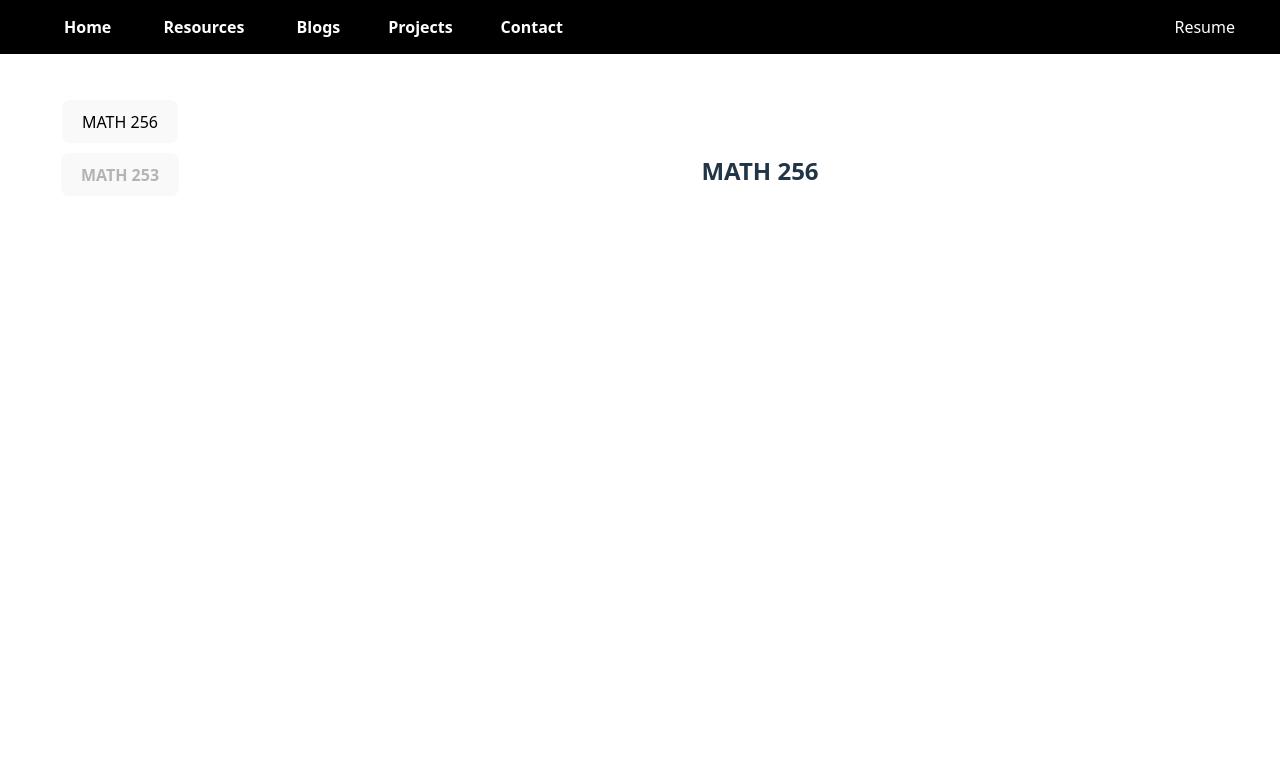
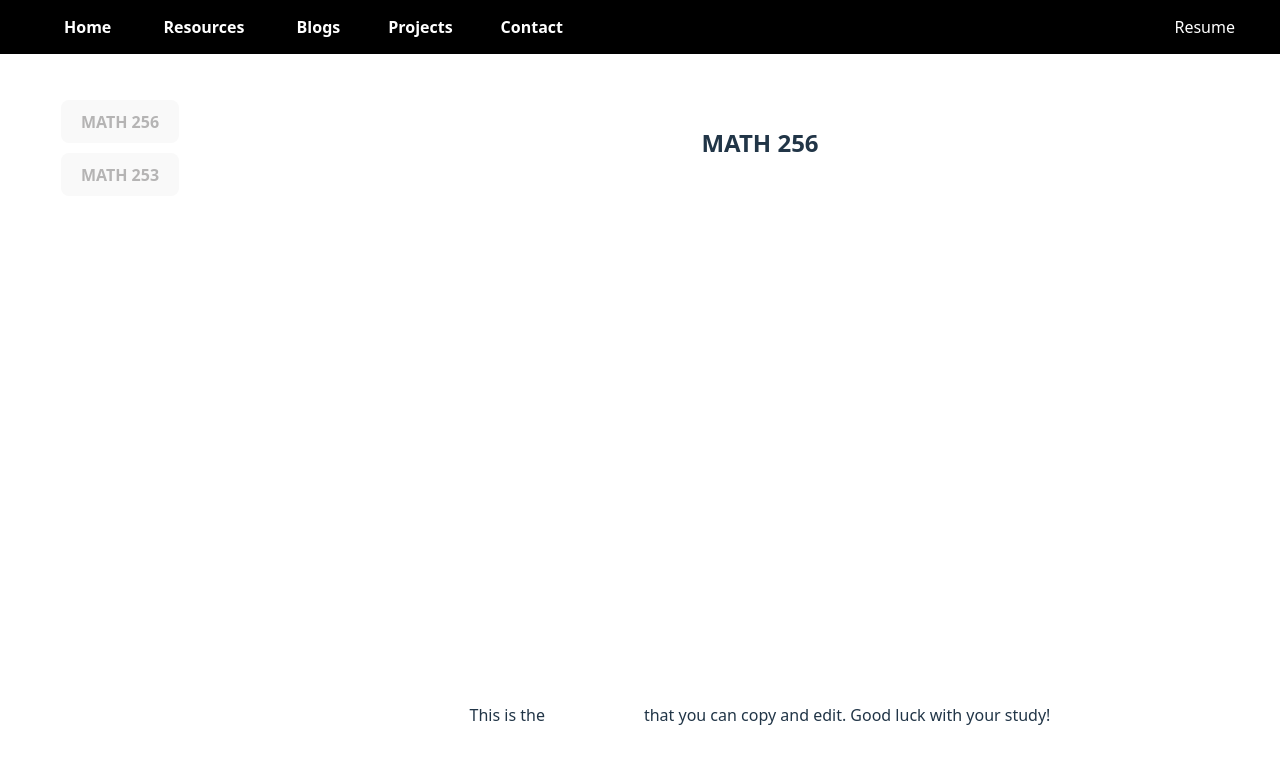
Before and after one commit to ttrieu2025/personal-website, a React (Vite) app: page /Resources in a window 1280 px wide. Shown: the top 764 px of the page. Built offline with nearby package versions, Linux system fonts and the light colour scheme.

Commit message:
refactor: remove GradientText import and update Blogs component for improved functionality

```diff
--- a/src/App.jsx
+++ b/src/App.jsx
@@ -1,6 +1,5 @@
 import './App.css'
 import { Routes, Route, Link } from 'react-router-dom'
-import GradientText from './components/GradientText'
 
 import Home from './Pages/Home'
 import Resources from './Pages/Resources'
--- a/src/Pages/Resources.jsx
+++ b/src/Pages/Resources.jsx
@@ -1,32 +1,21 @@
 import { useState } from "react";
 
 const Blogitems = [
-  {
-    id: 1,
-    title: "MATH 256",
-    pdf: "./Math256.pdf",
-  },
-  {
-    id: 2,
-    title: "MATH 253",
-    pdf: "./Math253.pdf",
-  },
+  { id: 1, title: "MATH 256", pdf: "./Math256.pdf", href: "https://www.overleaf.com/read/zkqrdfbvtrjr#6f311d"},
+  { id: 2, title: "MATH 253", pdf: "./Math253.pdf", href: "https://www.overleaf.com/read/nqpjjnwgywwd#17331a" },
 ];
 
-
 function Blogs() {
-  const [current, next] = useState(Blogitems[0]);
+  const [current, setCurrent] = useState(Blogitems[0]);
 
   return (
     <div className="blogs-layout">
-      <div className="blog-list" >
+      <div className="blog-list">
         {Blogitems.map((item) => (
-          <div>
+          <div key={item.id}>
             <button
-              key={item.id}
-              className={`Blogitems${current.id === item.id ? "active" : ""
-                }`}
-              onClick={() => next(item)}
+              className={`Blogitems${current.id === item.id ? " active" : ""}`}
+              onClick={() => setCurrent(item)}
             >
               {item.title}
             </button>
@@ -35,15 +24,25 @@ function Blogs() {
         ))}
       </div>
 
-
       <div className="blog-viewer">
         <h2>{current.title}</h2>
-
-      <iframe src={current.pdf}
+        <iframe
+          src={current.pdf}
           width="800px"
           height="500px"
           style={{ border: "none" }}
-      />
+        />
+<p>
+        This is the{" "}
+        <a
+          href={current.href}
+          target="_blank"
+          rel="noopener noreferrer"
+        >
+          source code
+        </a>{" "}
+        that you can copy and edit. Good luck with your study!
+      </p>
       </div>
     </div>
   );
```
